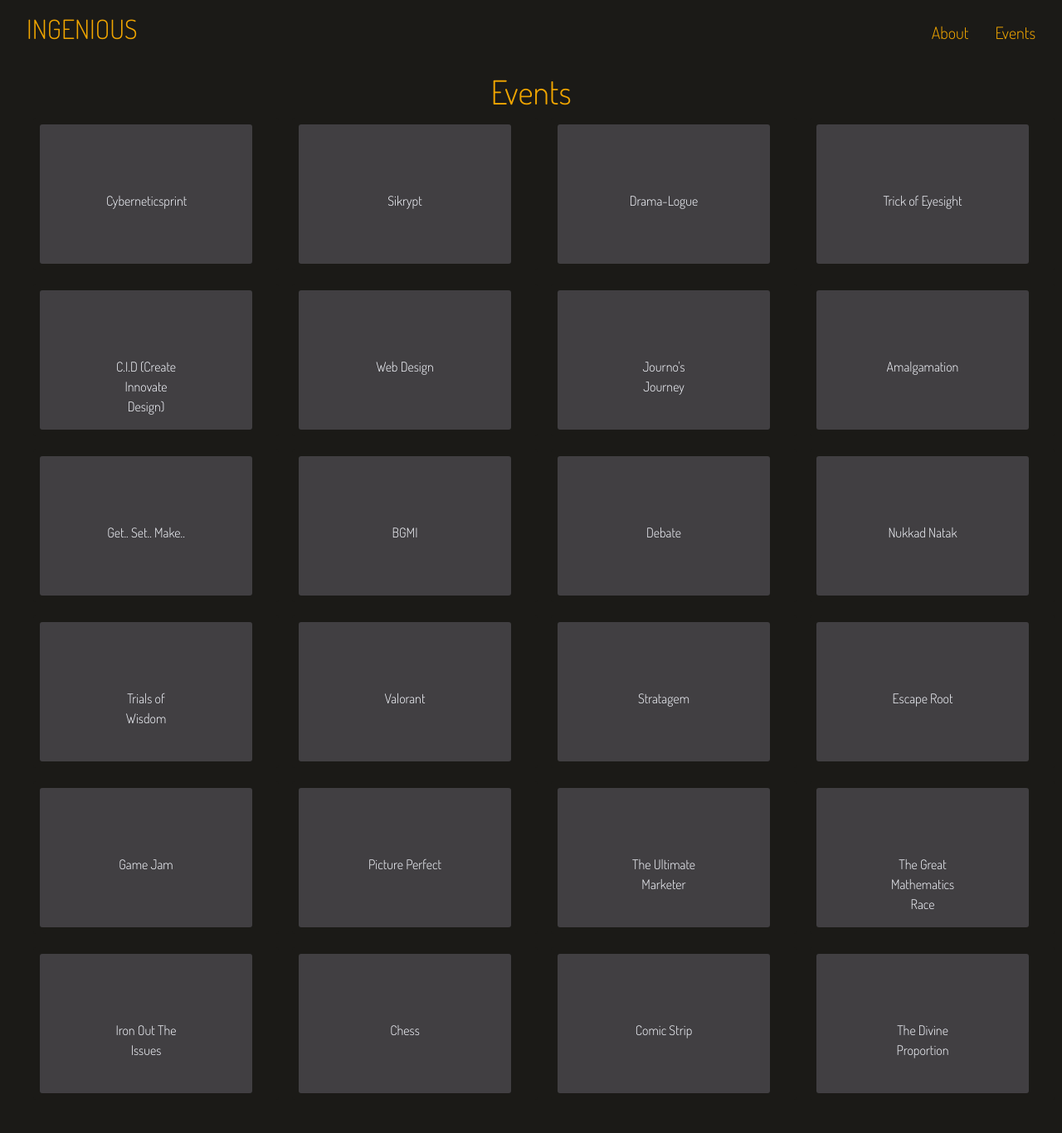
After one commit to IngeniusKIS/Ingenius-site, a Flask app: template app/templates/events.html in a window 1280 px wide. The commit adds this page. Shown: the whole page at 83% size. Run offline with Flask 2, Linux system fonts and the light colour scheme; the template is opened without the code that fills it, so the values that code supplies are empty; some libraries are stand-ins or nearby versions.

Commit message:
events added

```diff
--- a/app/routes.py
+++ b/app/routes.py
@@ -17,4 +17,4 @@ def about():
 
 @app.route('/events/')
 def events():
-	return redirect('https://fast-falls-22011.herokuapp.com/#events')
+	return render_template('events.html')
--- a/app/static/style3.css
+++ b/app/static/style3.css
@@ -224,3 +224,15 @@ body{
   opacity: 1;
   pointer-events: all;
 }
+
+
+.socials img{
+	padding: 5px;
+
+}
+
+.socials{
+	display: flex;
+	align-items: center;
+	justify-content: center;
+}
--- /dev/null
+++ b/app/templates/events.html
@@ -0,0 +1,334 @@
+<!DOCTYPE html>
+<html>
+<head>
+  <meta charset="utf-8">
+  <meta name="viewport" content="width=device-width, initial-scale=1">
+  <title>Events</title>
+  <link rel="stylesheet" type="text/css" href="{{url_for('static',filename='style3.css')}}">
+  <link rel="shortcut icon" type="image/x-icon" href="{{url_for('static',filename='favicon.ico')}}">
+  <link rel="stylesheet" type="text/css" href="{{url_for('static',filename='bootstrap.min.css')}}">
+    <script defer  src="{{url_for('static',filename='script.js')}}"></script>
+
+</head>
+<body>
+  <div class="header">
+    <navbar>
+
+      <div class="nav-links">
+
+        <ul>
+          <li class="nav-item"><a href="{{url_for('home')}}"><h2>INGENIOUS</h2></a></li>
+          <li class="nav-item"><a href="{{url_for('about')}}">About</a></li>
+          <li class="nav-item"><a href="{{url_for('events')}}">Events</a></li>
+        </ul>
+      </div>
+
+    </navbar>
+  </div>
+<div class="events" id="events">
+    <h1>Events</h1>
+    <ul>
+      <li><button data-modal-target="#modal" class ="event-btn" >Cyberneticsprint</button></li>
+      <li><button data-modal-target="#modal2" class ="event-btn" >C.I.D (Create Innovate Design)</button></li>
+      <li><button data-modal-target="#modal3" class ="event-btn" >Get.. Set.. Make..</button></li>
+      <li><button data-modal-target="#modal4" class ="event-btn" >Trials of Wisdom</button></li>
+      <li><button data-modal-target="#modal5" class ="event-btn" >Game Jam</button></li>
+      <li><button data-modal-target="#modal6" class ="event-btn" >Iron Out The Issues</button></li>
+      <li><button data-modal-target="#modal7" class ="event-btn" >Sikrypt</button></li>
+      <li><button data-modal-target="#modal8" class ="event-btn" >Web Design</button></li>
+      <li><button data-modal-target="#modal9" class ="event-btn" >BGMI</button></li>
+      <li><button data-modal-target="#modal10" class ="event-btn" >Valorant</button></li>
+      <li><button data-modal-target="#modal11" class ="event-btn" >Picture Perfect</button></li>
+      <li><button data-modal-target="#modal12" class ="event-btn" >Chess</button></li>
+
+
+      <li><button data-modal-target="#modal13" class ="event-btn" >Drama-Logue</button></li>
+      <li><button data-modal-target="#modal14" class ="event-btn" >Journo's Journey</button></li>
+      <li><button data-modal-target="#modal15" class ="event-btn" >Debate</button></li>
+      <li><button data-modal-target="#modal16" class ="event-btn" >Stratagem</button></li>
+      <li><button data-modal-target="#modal17" class ="event-btn" >The Ultimate Marketer</button></li>
+      <li><button data-modal-target="#modal18" class ="event-btn" >Comic Strip</button></li>
+      <li><button data-modal-target="#modal19" class ="event-btn" >Trick of Eyesight</button></li>
+      <li><button data-modal-target="#modal20" class ="event-btn" >Amalgamation</button></li>
+      <li><button data-modal-target="#modal21" class ="event-btn" >Nukkad Natak</button></li>
+      <li><button data-modal-target="#modal22" class ="event-btn" >Escape Root</button></li>
+      <li><button data-modal-target="#modal23" class ="event-btn" >The Great Mathematics Race</button></li>
+      <li><button data-modal-target="#modal24" class ="event-btn" >The Divine Proportion</button></li>
+    </ul>
+  </div>
+  <div class="popups">
+
+  <div class="modal" id="modal">
+    <div class="modal-header">
+      <div class="title">Cyberneticsprint</div>
+      <button data-close-button class="close-button">&times;</button>
+    </div>
+    <div class="modal-body">
+      <pre>
+         Participants have to make a robot (ground based, no aerial aspect allowed). The robot will have to navigate a track. The objective is to finish the track in the least amount of time with the least amount of mistakes.
+    </pre>
+    </div>
+  </div>
+
+    <div class="modal" id="modal2">
+    <div class="modal-header">
+      <div class="title">C.I.D (Create Innovate Design)</div>
+      <button data-close-button class="close-button">&times;</button>
+    </div>
+    <div class="modal-body">
+      Problem-solving-oriented Computer Aided Designing competition. Participants will be given a problem or task that is to be taken care of by a machine, device or some piece of hardware. They then have to use a Computer Aided Design Software to make a prototype (a 3D design) of that device or machine digitally.
+    </div>
+  </div>
+
+    <div class="modal" id="modal3">
+    <div class="modal-header">
+      <div class="title">Get... Set... Make...</div>
+      <button data-close-button class="close-button">&times;</button>
+    </div>
+    <div class="modal-body">
+     The participants will have to build a model relating to the topic specified below. The model has to be assembled at the venue in the given amount of time. No part of the model should be assembled before the start of the competition.
+  </div>
+  </div>
+
+  <div class="modal" id="modal4">
+    <div class="modal-header">
+      <div class="title">Trials of Wisdom</div>
+      <button data-close-button class="close-button">&times;</button>
+    </div>
+    <div class="modal-body">
+     The questions will test the general knowledge and concepts of science till grade 12.
+
+  </div>
+  </div>
+
+  <div class="modal" id="modal5">
+    <div class="modal-header">
+      <div class="title">Game Jam</div>
+      <button data-close-button class="close-button">&times;</button>
+    </div>
+    <div class="modal-body">
+      The participants have to develop their game and submit it on itch.io on the 30th of July 2022 by 12:00 PM.
+  </div>
+  </div>
+
+
+  <div class="modal" id="modal6">
+    <div class="modal-header">
+      <div class="title">Iron Out The Issues</div>
+      <button data-close-button class="close-button">&times;</button>
+    </div>
+    <div class="modal-body">
+      The participants will have to fill in the missing logic and syntax for the program, analyze the program's source code and make changes to make it functional and list the logical and syntax errors in the code.
+  </div>
+  </div>
+
+  <div class="modal" id="modal7">
+    <div class="modal-header">
+      <div class="title">Sikrypt</div>
+      <button data-close-button class="close-button">&times;</button>
+    </div>
+    <div class="modal-body">
+      Participants will be taken on a journey through obscure websites, unlisted YouTube videos, and their own mind as they try to solve a series of puzzles split up into several unique levels that will test their brainpower, resourcefulness, and their hidden detective.
+  </div>
+  </div>
+
+  <div class="modal" id="modal8">
+    <div class="modal-header">
+      <div class="title">Web Design</div>
+      <button data-close-button class="close-button">&times;</button>
+    </div>
+    <div class="modal-body">
+      Participants have to design a website based on the provided theme/topic within the given time duration.
+  </div>
+  </div>
+
+  <div class="modal" id="modal9">
+    <div class="modal-header">
+      <div class="title">BGMI</div>
+      <button data-close-button class="close-button">&times;</button>
+    </div>
+    <div class="modal-body">
+      Battlegrounds Mobile India, or BGMI, is a player-versus-player shooter game in which up to 100 players compete in a battle royale, a type of large-scale last man standing deathmatch in which players compete to be the last one standing. Players can enter the match as individuals or as small groups of up to four.
+  </div>
+  </div>
+
+  <div class="modal" id="modal10">
+    <div class="modal-header">
+      <div class="title">Valorant</div>
+      <button data-close-button class="close-button">&times;</button>
+    </div>
+    <div class="modal-body">
+      Valorant is a team-based first-person hero shooter set in the near future.Players play as one of a set of Agents, characters designed based on several countries and cultures around the world.
+  </div>
+  </div>
+
+    <div class="modal" id="modal11">
+    <div class="modal-header">
+      <div class="title">Picture Perfect</div>
+      <button data-close-button class="close-button">&times;</button>
+    </div>
+    <div class="modal-body">
+      <pre>
+      Participants will submit their original photographs depicting one of the following themes:
+          1)India through my eyes
+          2)My life through the years
+          3)Beauty of Nature
+        </pre>
+  </div>
+  </div>
+
+    <div class="modal" id="modal12">
+    <div class="modal-header">
+      <div class="title">Chess</div>
+      <button data-close-button class="close-button">&times;</button>
+    </div>
+    <div class="modal-body">
+      Teams would compete in 5 minute blitz matches to qualify for finals. Finalists would compete for the winning position in a 20 minute game
+  </div>
+  </div>
+
+    <div class="modal" id="modal13">
+    <div class="modal-header">
+      <div class="title">Drama-Logue</div>
+      <button data-close-button class="close-button">&times;</button>
+    </div>
+    <div class="modal-body">
+      The participant has to come prepared with a monologue of not more than 2 mins.
+
+      The participants will be judged on their spontaneity, creativity and expression by this monologue event.
+  </div>
+  </div>
+
+  <div class="modal" id="modal14">
+    <div class="modal-header">
+      <div class="title">Journo's Journey</div>
+      <button data-close-button class="close-button">&times;</button>
+    </div>
+    <div class="modal-body">
+      Participants 2- One Journalist and the other camera person.
+
+      Submit a video for the same.
+
+      The video should cover-
+          Interviews of students
+          Live coverage of events
+          Reporting by the Journalist
+
+      The video has to be made within the three days of the STEAM FEST.
+  </div>
+  </div>
+
+  <div class="modal" id="modal15">
+    <div class="modal-header">
+      <div class="title">Debate</div>
+      <button data-close-button class="close-button">&times;</button>
+    </div>
+    <div class="modal-body">
+      2 participants each from opposition and proposition will debate on a motion provided on
+      the day of the event.
+  </div>
+  </div>
+
+  <div class="modal" id="modal16">
+    <div class="modal-header">
+      <div class="title">Stratagem</div>
+      <button data-close-button class="close-button">&times;</button>
+    </div>
+    <div class="modal-body">
+      Stratagem - Green Business Entrepreneurs - A business plan event to promote business ideas for the environment.
+  </div>
+  </div>
+
+  <div class="modal" id="modal17">
+    <div class="modal-header">
+      <div class="title">The Ultimate Marketer</div>
+      <button data-close-button class="close-button">&times;</button>
+    </div>
+    <div class="modal-body">
+      Problem Statement - Selling a deodorant is easy. But can you sell a pungent smelling deodorant!
+
+      Each team will be given a product and they need to create a 2-minute ad/ jingle/ poster/Role play to market it in the most creative way possible.
+  </div>
+  </div>
+
+  <div class="modal" id="modal18">
+    <div class="modal-header">
+      <div class="title">Comic Strip</div>
+      <button data-close-button class="close-button">&times;</button>
+    </div>
+    <div class="modal-body">
+      Participants have to design a comic strip based on the provided storyline.
+  </div>
+  </div>
+
+  <div class="modal" id="modal19">
+    <div class="modal-header">
+      <div class="title">Trick of Eyesight</div>
+      <button data-close-button class="close-button">&times;</button>
+    </div>
+    <div class="modal-body">
+
+  </div>
+  </div>
+
+  <div class="modal" id="modal20">
+    <div class="modal-header">
+      <div class="title">Amalgamation</div>
+      <button data-close-button class="close-button">&times;</button>
+    </div>
+    <div class="modal-body">
+
+  </div>
+  </div>
+
+  <div class="modal" id="modal21">
+    <div class="modal-header">
+      <div class="title">Nukkad Natak</div>
+      <button data-close-button class="close-button">&times;</button>
+    </div>
+    <div class="modal-body">
+      The students will be required to present a nukkad natak (street play) on any current social issue.
+  </div>
+  </div>
+
+  <div class="modal" id="modal22">
+    <div class="modal-header">
+      <div class="title">Escape Root</div>
+      <button data-close-button class="close-button">&times;</button>
+    </div>
+    <div class="modal-body">
+      There will be groups of 4 in each team who will be standing in the 4 different corners of the hall.
+      The first participant will solve the first puzzle and run to the second participant with the next puzzle.
+      This will continue until the 4th participant reaches the finishing line with all the solved puzzles.
+  </div>
+  </div>
+
+  <div class="modal" id="modal23">
+    <div class="modal-header">
+      <div class="title">The Great Mathematics Race</div>
+      <button data-close-button class="close-button">&times;</button>
+    </div>
+    <div class="modal-body">
+      On the first location, the team will get one puzzle which they need to solve to get to the next location.
+      Each team will be provided with 1 curator from the host school to move around in the school
+  </div>
+  </div>
+
+
+
+  <div class="modal" id="modal24">
+    <div class="modal-header">
+      <div class="title">The Divine Proportion</div>
+      <button data-close-button class="close-button">&times;</button>
+    </div>
+    <div class="modal-body">
+      The students need to assemble a model based on Golden Ratio. It may be related to nature/architecture/product/design.
+  </div>
+  </div>
+
+
+
+
+  <div id="overlay"></div>
+</body>
+</html>
--- a/app/templates/register.html
+++ b/app/templates/register.html
@@ -32,11 +32,11 @@
 
 		</navbar>
 	</div>
-	<h1 style="color: #051367;">Register As a Participant</h1>
+	<h1 style="color: #F0A500;">Register As a Participant</h1>
 	<div class="form">
 
-	<iframe src="https://docs.google.com/forms/d/e/1FAIpQLSeJ2tlolqsbD7WUBAs_c8UJBfoBkqJiXUgpM9u76d02hmtDug/viewform?embedded=true" width="640" height="800" frameborder="0">Loading…
-	</iframe>
+
+	<iframe src="https://docs.google.com/forms/d/e/1FAIpQLSf7tDkWB1lp11x1qc9LR8sLwW5eUEVXz-sipxZ0nP_AOZapFg/viewform?embedded=true" width="640" height="3800" frameborder="0" >Loading…</iframe>
 
 </div>
 </body>
```
Also changed, not shown: app/templates/home.html (+9 -148 lines), app/static/discord.png (added), app/static/facebook.png (added), app/static/instagram.png (added).
